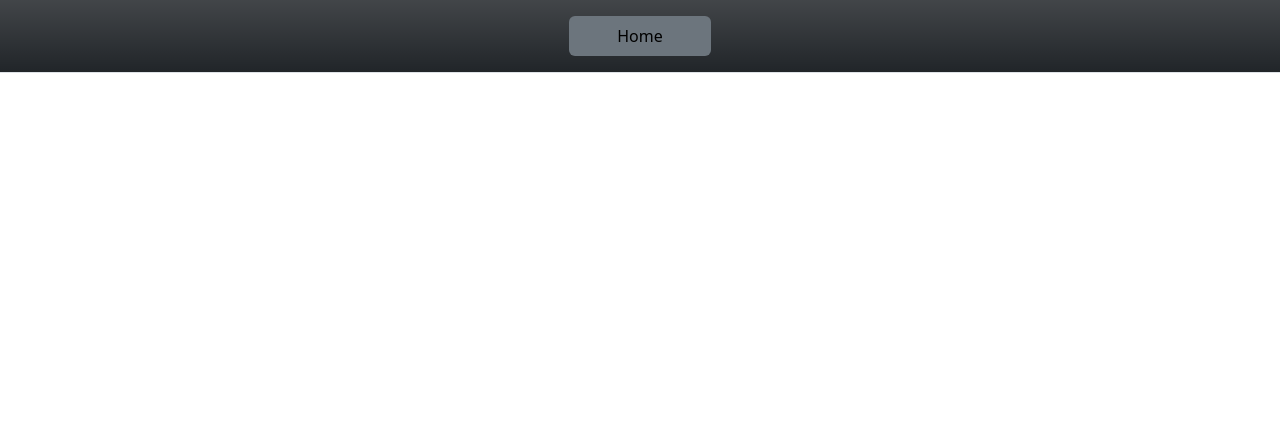
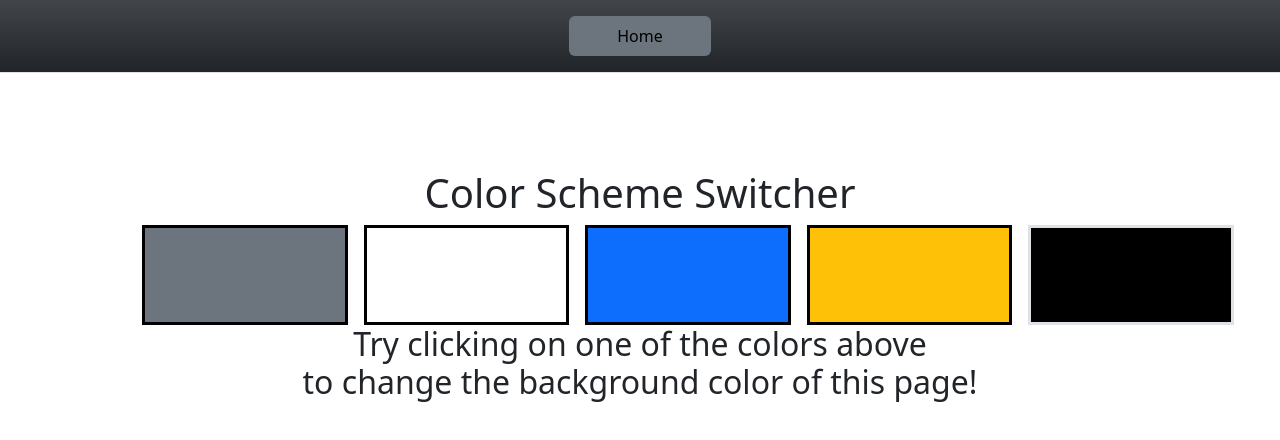
Before and after one commit to imtiazahmad-07/JS-Mini-Projects, a plain HTML site: page 1-colorChanger/index.html in a window 1280 px wide. Drawn offline with nearby package versions, Linux system fonts and the light colour scheme.

Commit message:
styled the colored boxes

```diff
--- a/1-colorChanger/index.html
+++ b/1-colorChanger/index.html
@@ -1,15 +1,45 @@
 <!DOCTYPE html>
 <html lang="en">
+
 <head>
     <meta charset="UTF-8">
     <meta name="viewport" content="width=device-width, initial-scale=1.0">
-    <link href="https://cdn.jsdelivr.net/npm/bootstrap@5.3.3/dist/css/bootstrap.min.css" rel="stylesheet" integrity="sha384-QWTKZyjpPEjISv5WaRU9OFeRpok6YctnYmDr5pNlyT2bRjXh0JMhjY6hW+ALEwIH" crossorigin="anonymous">
-    <link href="https://cdn.jsdelivr.net/npm/bootstrap@5.3.3/dist/css/bootstrap.min.css" rel="stylesheet" integrity="sha384-QWTKZyjpPEjISv5WaRU9OFeRpok6YctnYmDr5pNlyT2bRjXh0JMhjY6hW+ALEwIH" crossorigin="anonymous">
+    <link href="https://cdn.jsdelivr.net/npm/bootstrap@5.3.3/dist/css/bootstrap.min.css" rel="stylesheet"
+        integrity="sha384-QWTKZyjpPEjISv5WaRU9OFeRpok6YctnYmDr5pNlyT2bRjXh0JMhjY6hW+ALEwIH" crossorigin="anonymous">
+    <link href="https://cdn.jsdelivr.net/npm/bootstrap@5.3.3/dist/css/bootstrap.min.css" rel="stylesheet"
+        integrity="sha384-QWTKZyjpPEjISv5WaRU9OFeRpok6YctnYmDr5pNlyT2bRjXh0JMhjY6hW+ALEwIH" crossorigin="anonymous">
     <title>Background Color Switcher</title>
 </head>
+
 <body>
     <nav class="d-flex justify-content-center p-3 border-bottom bg-dark bg-gradient">
-        <a href="#" class="text-decoration-none px-5 py-2 bg-secondary  text-black rounded ">Home</a>
+        <a href="/index.html" class="text-decoration-none px-5 py-2 bg-secondary  text-black rounded ">Home</a>
     </nav>
+
+    <div class="container mt-5 pt-5">
+        <div class="text-center">
+            <h1>Color Scheme Switcher</h1>
+        <div class="row gap-3 container mx-5">
+            <span class="button border border-3 border-black bg-secondary col-lg" style=" width: 100px;
+    height: 100px;" id="grey"></span>
+            <span class="button border border-3 border-black bg-white col-lg" style=" width: 100px;
+    height: 100px;" id="white"></span>
+            <span class="button border border-3 border-black bg-primary col-lg" style=" width: 100px;
+    height: 100px;" id="blue"></span>
+            <span class="button border border-3 border-black bg-warning col-lg"  style=" width: 100px;
+    height: 100px;" id="yellow"></span>
+            <span class="button border border-3 bg-black col-lg border" style=" width: 100px;
+    height: 100px;" id="black"></span>
+        </div>
+        <h2>
+            Try clicking on one of the colors above
+            <span class="d-block">to change the background color of this page!</span>
+        </h2>
+        </div>
+    </div>
+    <script src="script.js"></script>
+
+
 </body>
+
 </html>
```
